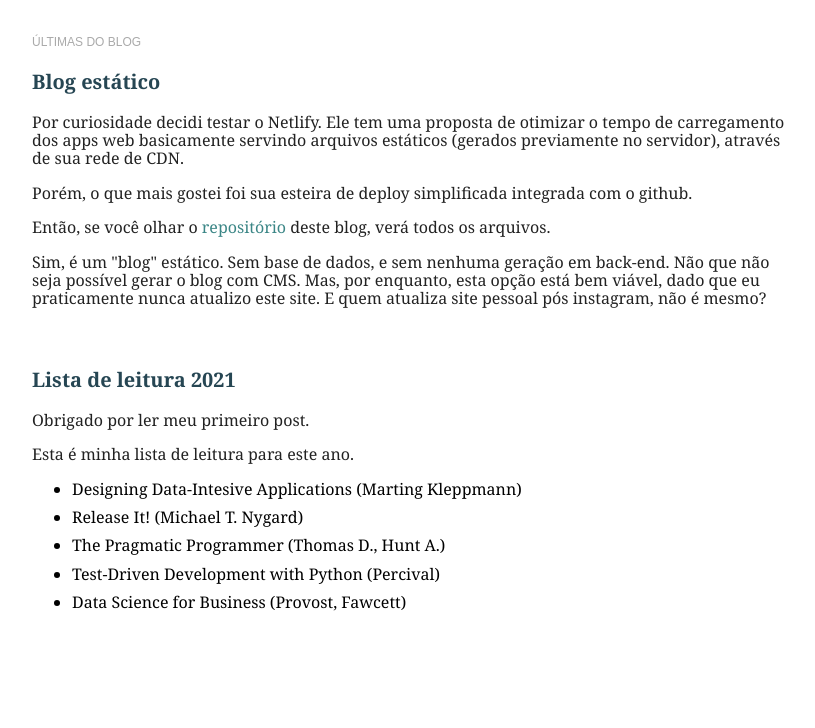
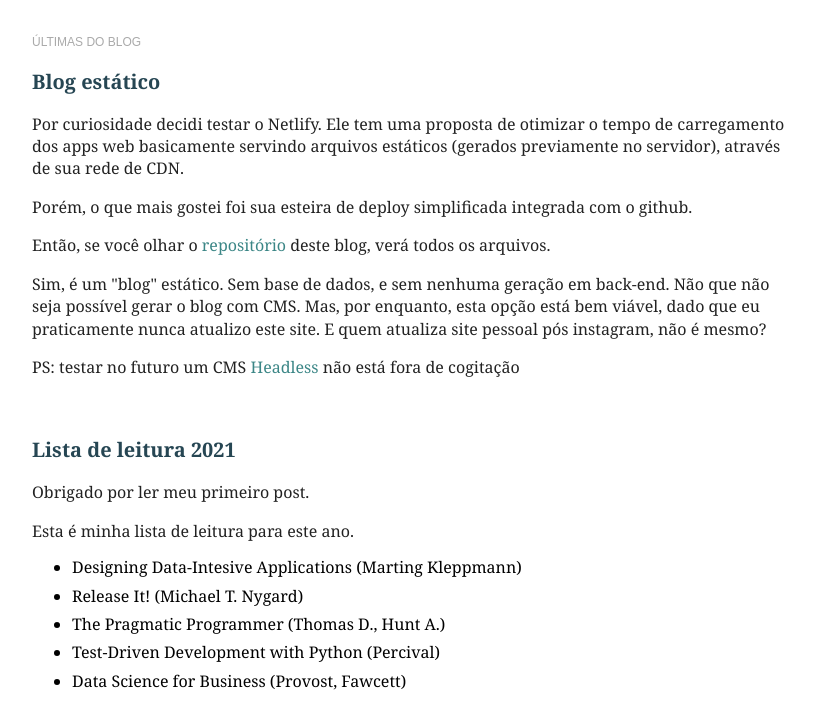
Before and after one commit to klucass/blog, a plain HTML site: page index.html in a window 1280 px wide. Shown: the part 140-868 px from the top of the page, without its empty margins (228-1043 px from the left). Before the commit the page ends 822 px from the top, so only its background shows below. Drawn offline with Linux system fonts and the light colour scheme.

Commit message:
Editando o artigo do blog estatico

```diff
--- a/index.html
+++ b/index.html
@@ -25,6 +25,7 @@
                     <p>Porém, o que mais gostei foi sua esteira de deploy simplificada integrada com o github.</p>
                     <p>Então, se você olhar o <a href="https://github.com/klucass/blog">repositório</a> deste blog, verá todos os arquivos.</p>
                     <p>Sim, é um "blog" estático. Sem base de dados, e sem nenhuma geração em back-end. Não que não seja possível gerar o blog com CMS. Mas, por enquanto, esta opção está bem viável, dado que eu praticamente nunca atualizo este site. E quem atualiza site pessoal pós instagram, não é mesmo?</p>
+                    <p>PS: testar no futuro um CMS <a href="https://blog.codecasts.com.br/headless-cms-o-que-s%C3%A3o-onde-vivem-o-que-comem-2fcf4210eec1">Headless</a> não está fora de cogitação</p>
 
 
                 </div>
--- a/style.css
+++ b/style.css
@@ -47,3 +47,6 @@ a:hover, a:active {
     margin: 10px 0;
 
 }
+#article-body p, .home-entrie p {
+    line-height: 140%;
+}
```
